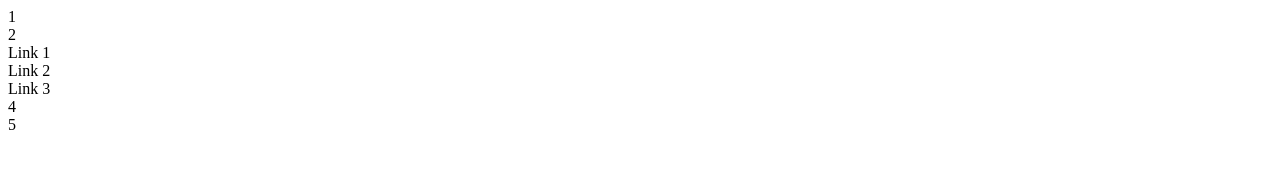
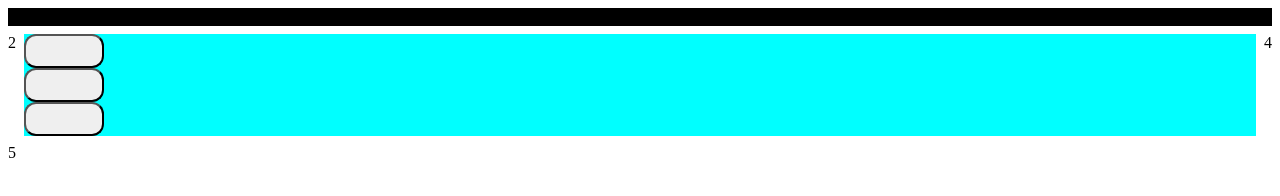
Before and after one commit to KevinMiranda59/RageAndStressMgmt, a plain HTML site: page src/index.html in a window 1280 px wide. Drawn offline with Linux system fonts and the light colour scheme.

Commit message:
Actually added stylesheet and some buttons

```diff
--- a/src/index.html
+++ b/src/index.html
@@ -3,6 +3,7 @@
   <head>
     <meta charset="UTF-8" />
     <meta name="viewport" content="width=device-width, initial-scale=1.0" />
+    <link rel="stylesheet" href="main.css" />
     <title>Rage & Stress Management LLC</title>
   </head>
   <body>
@@ -10,9 +11,15 @@
       <div class="header">1</div>
       <div class="leftSide">2</div>
       <div class="body">
-        <div class="mainButton">Link 1</div>
-        <div class="mainButton">Link 2</div>
-        <div class="mainButton">Link 3</div>
+        <div>
+          <button class="mainButton">Link 1</button>
+        </div>
+        <div>
+          <button class="mainButton">Link 2</button>
+        </div>
+        <div>
+          <button class="mainButton">Link 3</button>
+        </div>
       </div>
       <div class="rightSide">4</div>
       <div class="footer">5</div>
--- a/src/main.css
+++ b/src/main.css
@@ -2,6 +2,7 @@
   width: 100%;
 
   display: grid;
+  justify-content: center;
   grid:
     "header header header" auto
     "leftSide body rightSide" 1fr
@@ -19,7 +20,7 @@
 }
 .body {
   grid-area: body;
-  background-color: whitesmoke;
+  background-color: cyan;
 }
 .rightSide {
   grid-area: rightSide;
@@ -27,3 +28,18 @@
 .footer {
   grid-area: footer;
 }
+
+/*Button Stylings*/
+.mainButton {
+  border-radius: 12px;
+  color: rgba(0, 0, 0, 0);
+  text-align: center;
+  display: inline-block;
+  font-size: 24px;
+}
+
+/*Image stylings*/
+.logo {
+  border-radius: 8px;
+  margin-right: auto;
+}
```
